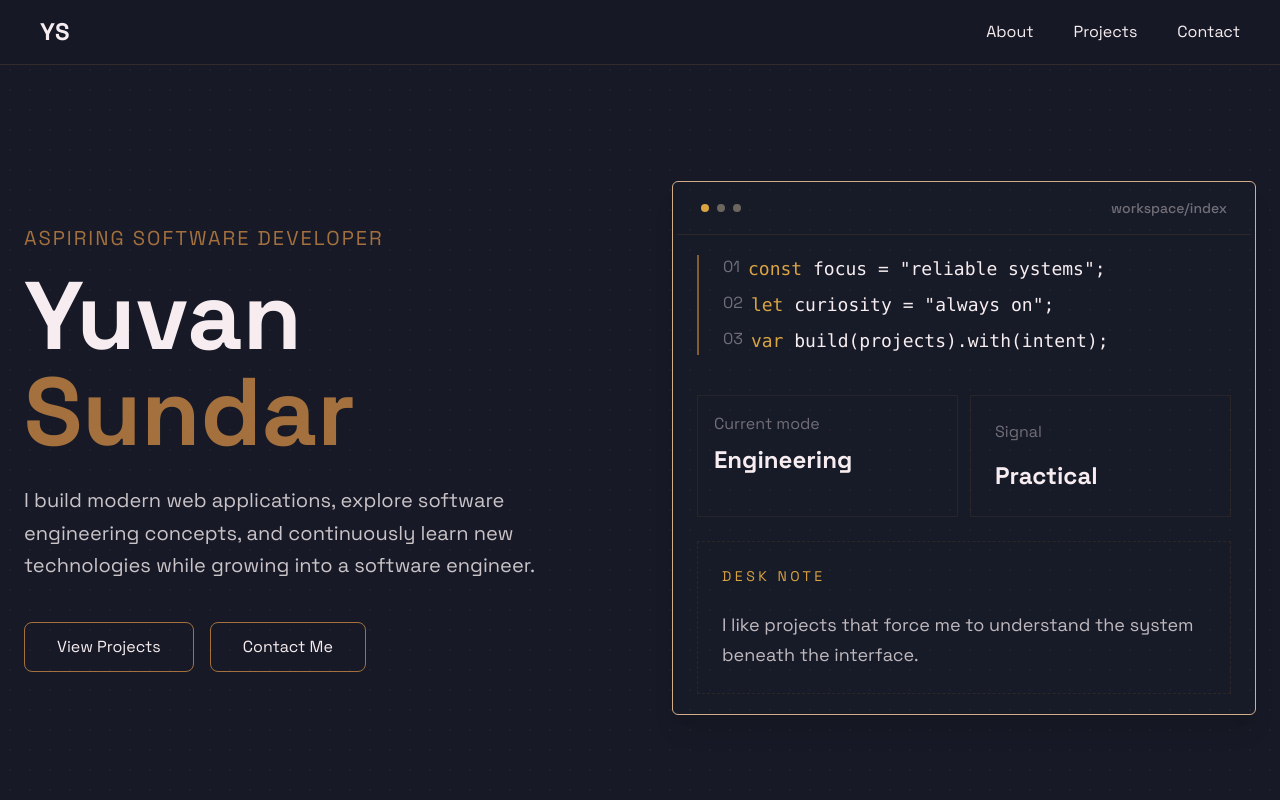
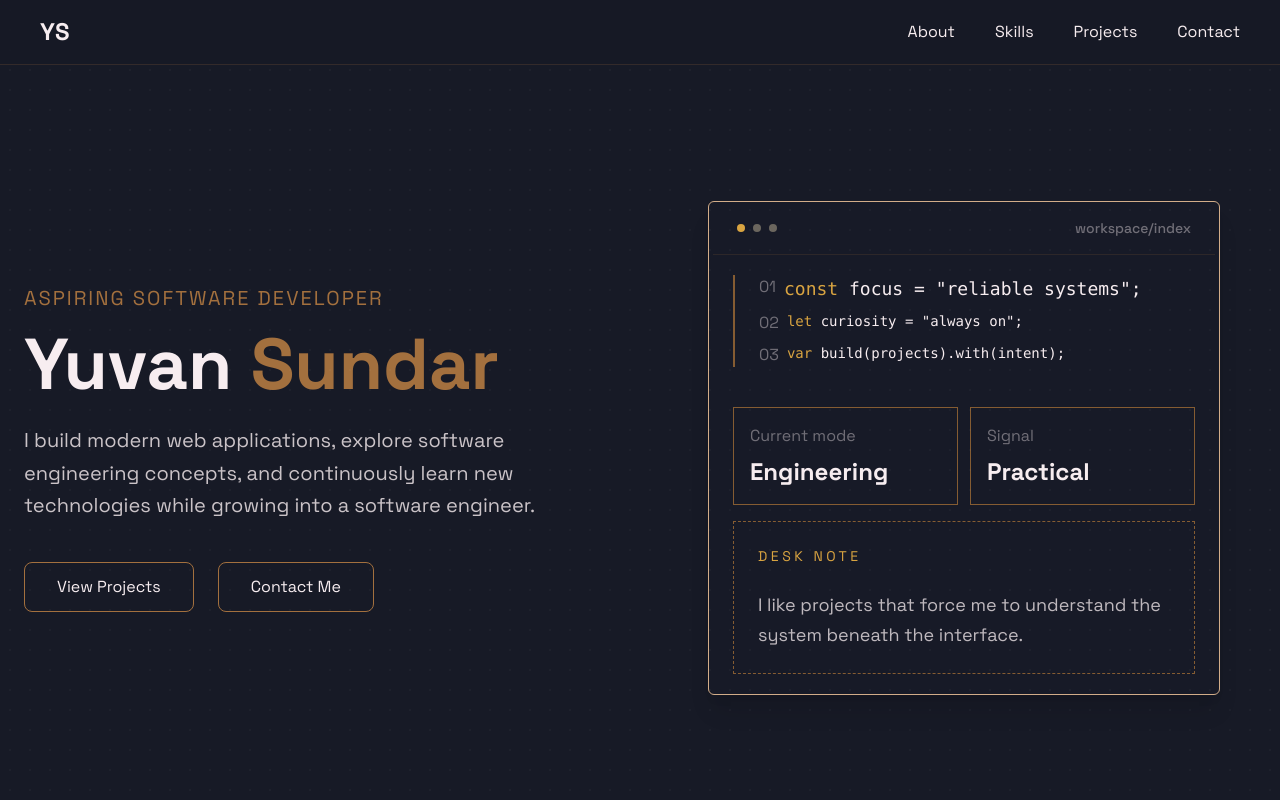
Before and after one commit to yuvan-174/yuvan-portfolio, a React app: page / in a window 1280 px wide. Shown: the top 800 px of the page. Built offline with nearby package versions, Linux system fonts and the light colour scheme; the HTML template or start-up script is replaced by a standard one.

Commit message:
Minor changes and bug fixes

```diff
--- a/src/components/Card.jsx
+++ b/src/components/Card.jsx
@@ -1,6 +1,6 @@
 function Card(){
     return(
-        <div className=" w-3xl bg-[#262B40]/3 border border-[#D2AD89] rounded-md overflow-hidden shadow-xl px-1">
+        <div className="w-full max-w-lg bg-[#262B40]/3 border border-[#D2AD89] rounded-md overflow-hidden shadow-xl px-1">
             <div className="flex justify-between items-center px-6 py-4 border-b border-[#855C32]/20">
                 <div className="flex gap-2">
                     <div className="w-2 h-2 rounded-full bg-[#D9A441]" />
@@ -15,7 +15,7 @@ function Card(){
                 <div className="border-l-2 border-[#855C32] pl-6 space-y-2 mb-10">
                 <div className="flex gap-2">
                     <span className="text-[#F7EDF0]/40">01</span>
-                    <p className="font-mono text-lg">
+                    <p className="font-mono text-sm md:text-lg">
                     <span className="text-[#D9A441]">const</span>{" "}
                     focus = "reliable systems";
                     </p>
@@ -23,7 +23,7 @@ function Card(){
 
                 <div className="flex gap-2">
                     <span className="text-[#F7EDF0]/40">02</span>
-                    <p className="font-mono text-lg">
+                    <p className="font-mono text-sm md:text-sm md:text-lg">
                     <span className="text-[#D9A441]">let</span>{" "}
                     curiosity = "always on";
                     </p>
@@ -31,15 +31,15 @@ function Card(){
 
                 <div className="flex gap-2">
                     <span className="text-[#F7EDF0]/40">03</span>
-                    <p className="font-mono text-lg">
+                    <p className="font-mono text-sm md:text-sm md:text-lg">
                     <span className="text-[#D9A441]">var</span>{" "}
                     build(projects).with(intent);
                     </p>
                 </div>
             </div>
 
-            <div className="grid grid-cols-2 gap-3 mb-6">
-                <div className="border border-[#855C32]/15 p-4">
+            <div className="grid grid-cols-2 gap-3 mb-4">
+                <div className="border border-[#855C32] p-4">
                     <p className="text-[#F7EDF0]/40 mb-2">
                     Current mode
                     </p>
@@ -49,8 +49,8 @@ function Card(){
                     </h3>
                 </div>
 
-                <div className="border border-[#855C32]/15 p-6">
-                    <p className="text-[#F7EDF0]/40 mb-4">
+                <div className="border border-[#855C32] p-4">
+                    <p className="text-[#F7EDF0]/40 mb-2">
                     Signal
                     </p>
 
@@ -60,11 +60,11 @@ function Card(){
                 </div>
             </div>
 
-            <div className="border border-dashed border-[#855C32]/20 p-6">
+            <div className="border border-dashed border-[#855C32] p-6">
                 <p className="text-[#D9A441] tracking-[0.25em] text-sm uppercase mb-6">
                     Desk Note
                 </p>
-                <p className="text-[#F7EDF0]/75 leading-relaxed text-lg">
+                <p className="text-[#F7EDF0]/75 leading-relaxed text-sm md:text-lg">
                     I like projects that force me to understand
                     the system beneath the interface.
                 </p>
--- a/src/components/Hero.jsx
+++ b/src/components/Hero.jsx
@@ -24,15 +24,15 @@ const fadeRight = {
 function Hero() {
   return (
     <section className="min-h-screen flex items-center pt-24">
-      <motion.div className="max-w-7xl mx-auto px-6 w-full "    initial={{opacity: 0,x: 50,}}animate={{opacity: 1,x: 0,}}transition={{duration: 0.8,delay: 0.3,ease: "easeOut",}}whileHover={{y: -4,}}>
-        <div className="grid lg:grid-cols-2 gap-16 items-center">
+      <motion.div className="max-w-7xl mx-auto px-6 w-full "    initial={{opacity: 0,x: 50,}}animate={{opacity: 1,x: 0,}}transition={{duration: 0.8,delay: 0.3,ease: "easeOut",}}>
+        <div className="grid grid-cols-1 lg:grid-cols-2 gap-12 lg:gap-16 items-center">
 
           <motion.div variants={fadeUp} initial="hidden" animate="visible" transition={{ duration: 0.8, ease:easeOut }} className="text-center lg:text-left">
             <p className="text-lg md:text-xl tracking-widest uppercase text-[var(--accent)] mb-4">
               Aspiring Software Developer
             </p>
 
-            <h1 className="text-6xl md:text-7xl lg:text-8xl font-bold leading-none mb-6">
+            <h1 className="text-5xl md:text-6xl lg:text-7xl font-bold leading-none mb-6">
               Yuvan <span className="text-[var(--accent)]">Sundar</span>
             </h1>
 
@@ -42,7 +42,7 @@ function Hero() {
               a software engineer.
             </p>
 
-            <div className="flex flex-wrap gap-4">
+            <div className="flex flex-wrap gap-4 sm:gap-6 justify-center lg:justify-start transition-all duration-300 ease-out">
               <button
                 className="
                   px-8 py-3
@@ -56,9 +56,6 @@ function Hero() {
               </button>
 
               <motion.button
-                whileHover={{
-                  y: -2,
-                }}
                 whileTap={{
                   scale: 0.98,
                 }}
@@ -68,14 +65,13 @@ function Hero() {
                   border border-[var(--accent)]
                   transition-all duration-300
                   hover:bg-[var(--accent)]
-                "
-              >
+                ">
                 Contact Me
               </motion.button>
             </div>
           </motion.div>
           {/*Right side */}
-          <motion.div className="hidden lg:flex justify-center" variants={fadeRight} initial="hidden" animate="visible" transition={{ duration: 0.8, ease:easeOut, delay:0.3 }}>
+          <motion.div className="flex justify-center" variants={fadeRight} initial="hidden" animate="visible" transition={{ duration: 0.8, ease:easeOut, delay:0.3 }}>
             <Card />
           </motion.div>
 
--- a/src/components/Navbar.jsx
+++ b/src/components/Navbar.jsx
@@ -39,6 +39,13 @@ function Navbar() {
           </a>
 
           <a
+            href="#skills"
+            className="hover:text-[var(--accent)] transition-colors duration-300"
+          >
+            Skills
+          </a>
+
+          <a
             href="#projects"
             className="hover:text-[var(--accent)] transition-colors duration-300"
           >
```
